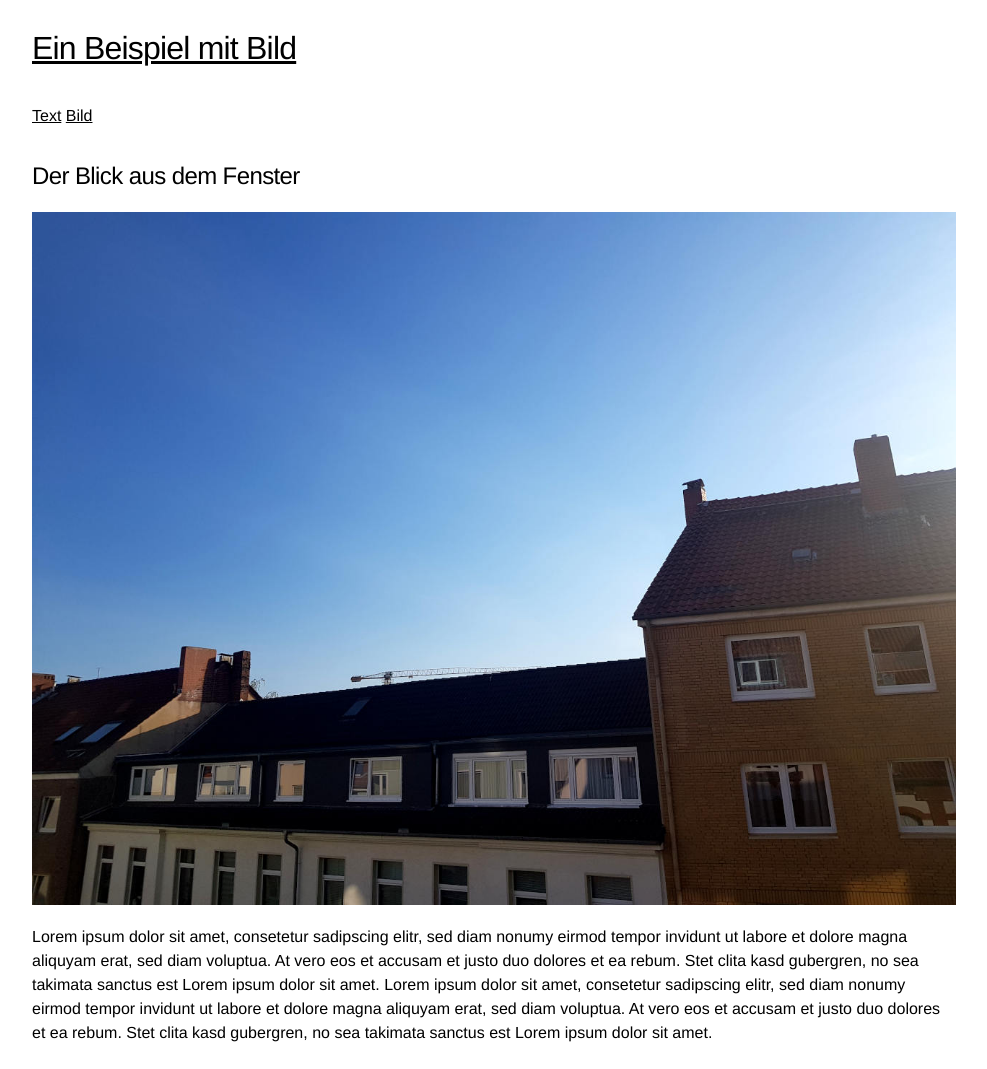
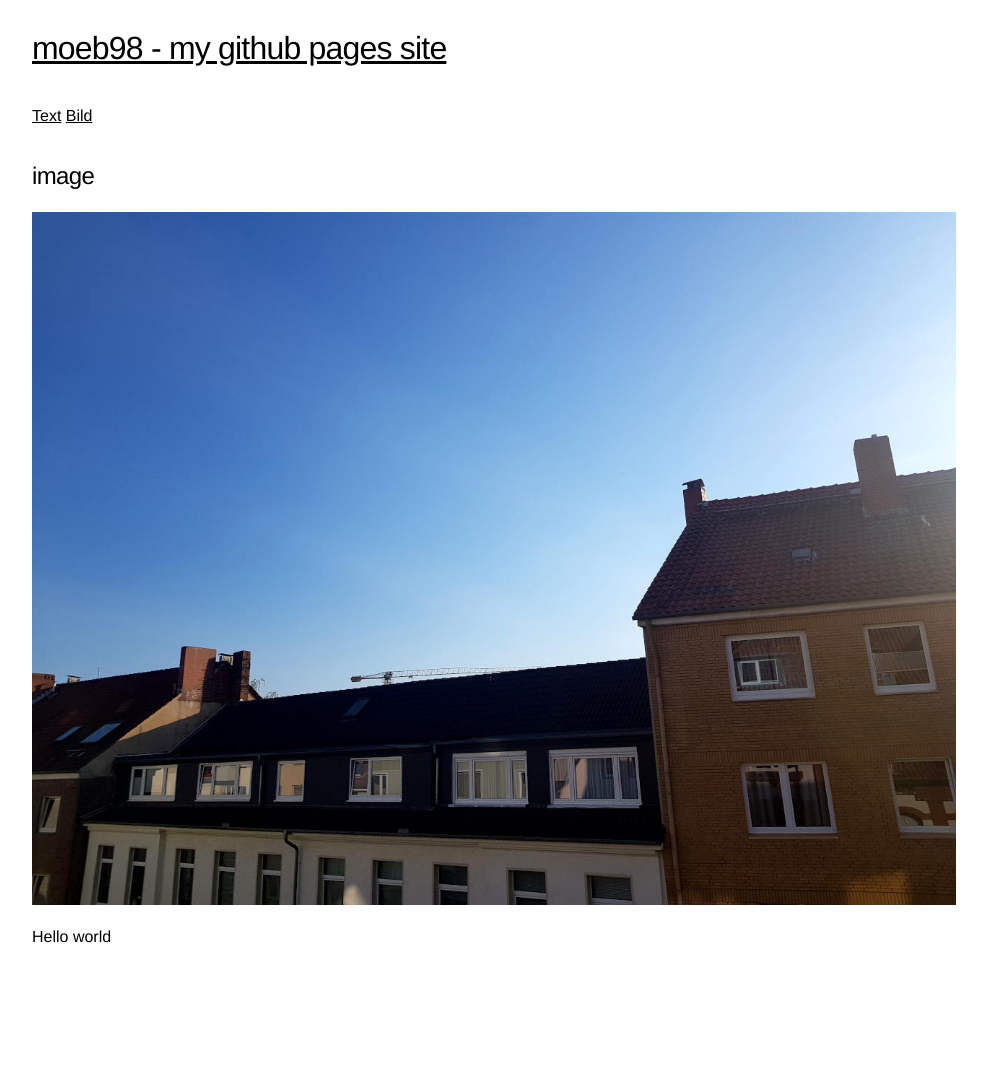
Before and after one commit to moeb98/moeb98.github.io, a Jekyll site: the page built from image.md, in a window 1280 px wide. Shown: the whole page, without its empty margins (146-1133 px from the left). Built offline with Jekyll 4.4.1, drawn with Linux system fonts in a browser that asks for light colours; our own code applies the rules of GitHub Pages for plain Markdown files; after the commit the page ends 973 px from its top, so only the background shows below that.

Commit message:
changes picture site

```diff
--- a/image.md
+++ b/image.md
@@ -1,9 +1,9 @@
 ---
-title: Ein Beispiel mit Bild
+title: moeb98 - my github pages site
 ---
 
-## Der Blick aus dem Fenster
+## image
 
-![Dies ist ein Beispielbild.](assets/images/example.jpg)
+![image](assets/images/example.jpg)
 
-Lorem ipsum dolor sit amet, consetetur sadipscing elitr, sed diam nonumy eirmod tempor invidunt ut labore et dolore magna aliquyam erat, sed diam voluptua. At vero eos et accusam et justo duo dolores et ea rebum. Stet clita kasd gubergren, no sea takimata sanctus est Lorem ipsum dolor sit amet. Lorem ipsum dolor sit amet, consetetur sadipscing elitr, sed diam nonumy eirmod tempor invidunt ut labore et dolore magna aliquyam erat, sed diam voluptua. At vero eos et accusam et justo duo dolores et ea rebum. Stet clita kasd gubergren, no sea takimata sanctus est Lorem ipsum dolor sit amet.
+Hello world
```
